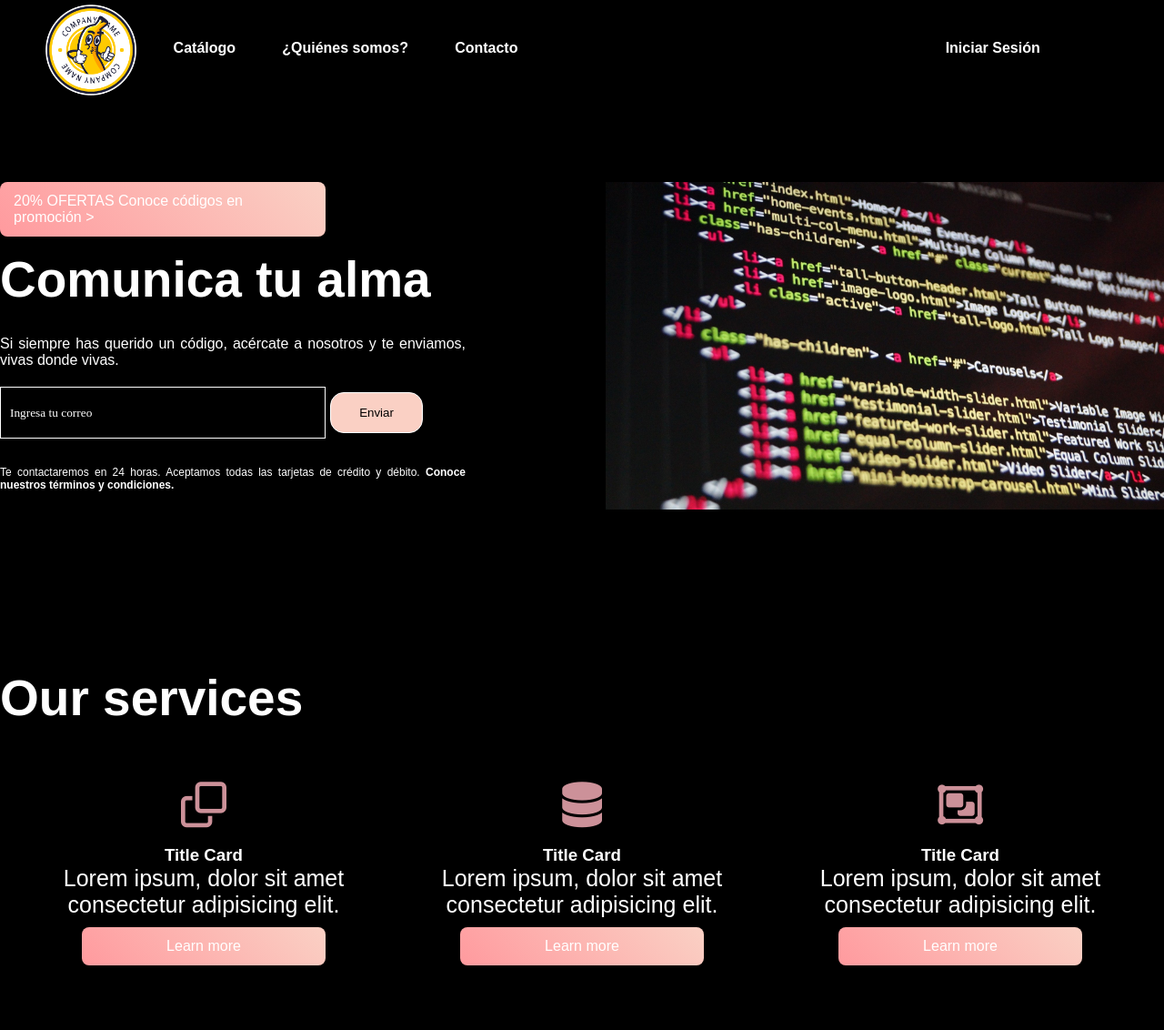
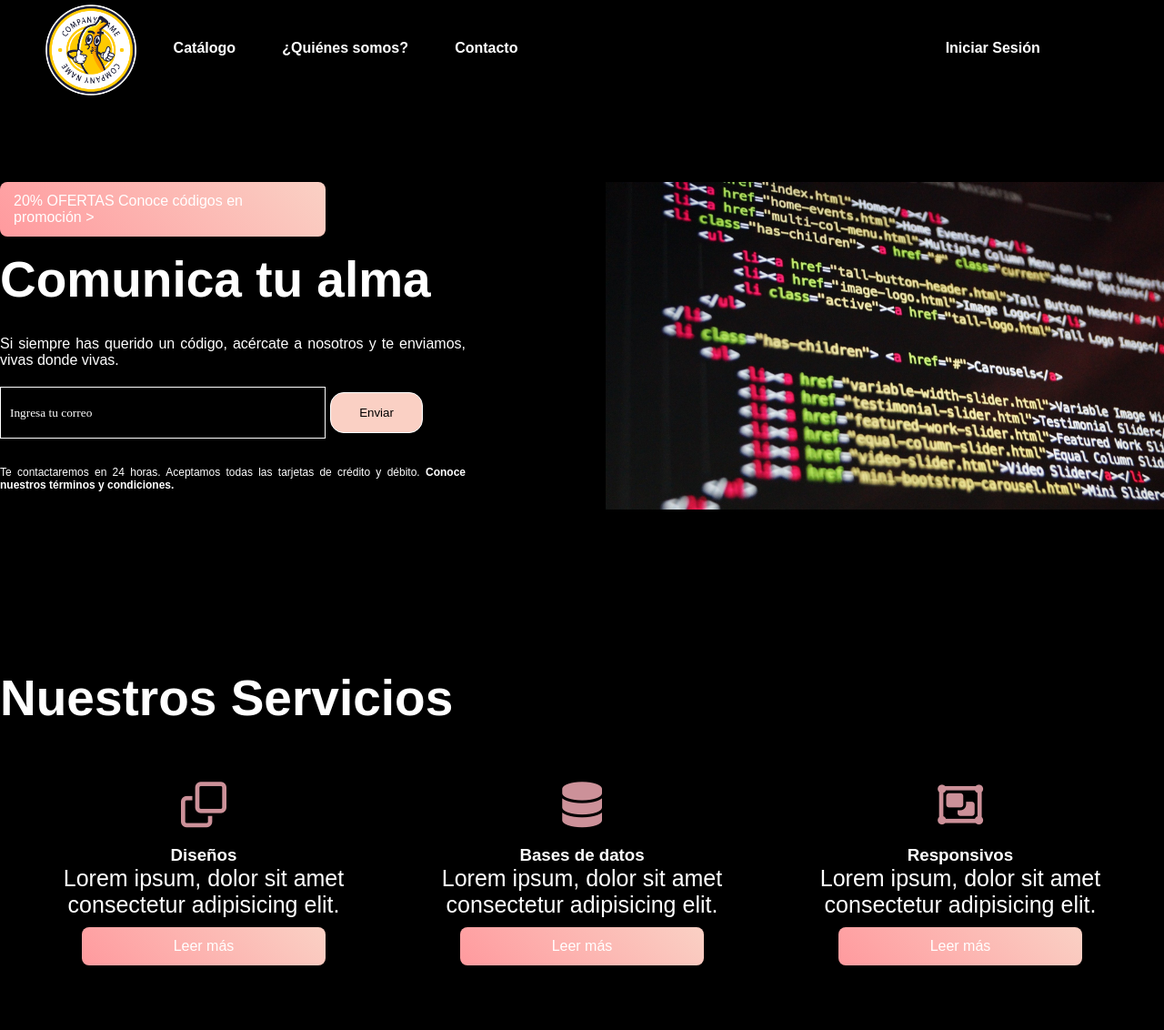
Before and after one commit to quizher/landing, a plain HTML site: page index.html in a window 1280 px wide. Shown: the top 1132 px of the page at 91% size. Drawn offline with Linux system fonts and the light colour scheme.

Commit message:
cuarto commit

```diff
--- a/assets/css/style.css
+++ b/assets/css/style.css
@@ -10,7 +10,7 @@ html {
 
 body {
     font-family: 'Raleway', sans-serif;
-    background: #000;
+    /* background: #000; */
 
 }
 
@@ -93,6 +93,9 @@ ul li a:hover {
 
 }
 
+section {
+    background: #000;
+}
 
 /* Section */
 
@@ -182,6 +185,11 @@ input[type="submit"] {
 
 /* Cards */
 
+.cards {
+    margin-bottom: 100vh;
+
+}
+
 .content-cards {
     display: flex;
     width: 100%;
@@ -220,3 +228,76 @@ input[type="submit"] {
     margin-bottom: 10px;
     color: #fff;
 }
+
+
+.footer {
+    width: 100%;
+    height: 100vh;
+    background-color: black;
+    color: white;
+    padding-top: 180px;
+    position: fixed;
+    z-index: -2;
+    bottom: 0;
+    left: 0;
+}
+
+.footer-info {
+    font-size: 35px;
+    padding: 30px 0 30px 50px;
+    width: 70%;
+    margin: 0 auto;
+
+}
+
+.footer-info>h1 {
+    padding-bottom: 15px;
+}
+
+.footer-contact {
+    font-size: 22px;
+    padding: 100px 0 30px 50px;
+    width: 70%;
+    margin: 0 auto;
+}
+
+.footer-sns {
+    width: 70%;
+    position: absolute;
+    bottom: 40px;
+    left: 0;
+    right: 0;
+    margin: 0 auto;
+    display: grid;
+    grid-template-columns: 2fr 1fr;
+    align-items: center;
+}
+
+.sns-links {
+    display: grid;
+    width: 100%;
+    grid-template-columns: 1fr 1fr 1fr;
+}
+
+.linkedin,
+.twitter,
+.facebook {
+    color: white;
+    font-size: 35px;
+    margin: 0 auto;
+    padding-bottom: 10px;
+    border-bottom: 4px solid transparent;
+}
+
+.linkedin:hover,
+.twitter:hover,
+.facebook:hover {
+    border-color: white;
+    transition: all 0.3s ease-out;
+}
+
+.design-by {
+    font-size: 18px;
+    padding-left: 50px;
+    color: white;
+}
--- a/index.html
+++ b/index.html
@@ -6,6 +6,9 @@
     <meta http-equiv="X-UA-Compatible" content="IE=edge">
     <meta name="viewport" content="width=device-width, initial-scale=1.0">
     <title>Landing Enrique Guzmán</title>
+
+
+
 
 
     <link rel="stylesheet" href="assets/css/style.css">
@@ -57,28 +60,56 @@
     </section>
 
     <section class="cards contenedor">
-        <h2 class="titulo">Our services</h2>
+        <h2 class="titulo">Nuestros Servicios</h2>
         <div class="content-cards">
             <article class="card">
                 <i class="far fa-clone"></i>
-                <h3>Title Card</h3>
+                <h3>Diseños</h3>
                 <p>Lorem ipsum, dolor sit amet consectetur adipisicing elit.</p>
-                <a href="" class="cta">Learn more</a>
+                <a href="" class="cta">Leer más</a>
             </article>
             <article class="card">
                 <i class="fas fa-database"></i>
-                <h3>Title Card</h3>
+                <h3>Bases de datos</h3>
                 <p>Lorem ipsum, dolor sit amet consectetur adipisicing elit.</p>
-                <a href="" class="cta">Learn more</a>
+                <a href="" class="cta">Leer más</a>
             </article>
             <article class="card">
                 <i class="far fa-object-group"></i>
-                <h3>Title Card</h3>
+                <h3>Responsivos</h3>
                 <p>Lorem ipsum, dolor sit amet consectetur adipisicing elit.</p>
-                <a href="" class="cta">Learn more</a>
+                <a href="" class="cta">Leer más</a>
             </article>
         </div>
     </section>
+
+    <footer class="footer">
+        <div class="footer-info">
+            <h1>LUIS ENRIQUE GUZMÁN RAMÍREZ</h1>
+            <p>CDMX</p>
+        </div>
+        <div class="footer-contact">
+            <h3>Contáctame</h3>
+            <p>Y comencemos a trabajar</p>
+        </div>
+        <div class="footer-sns">
+            <div class="design-by">
+                Design By QUISHER
+            </div>
+            <div class="sns-links">
+                <a href="" target="_blank" rel="noreferrer">
+                    <i class="fab fa-linkedin linkedin"></i>
+                </a>
+                <a href="" target="_blank" rel="noreferrer">
+                    <i class="fab fa-twitter twitter"></i>
+                </a>
+                <a href="" target="_blank" rel="noreferrer">
+                    <i class="fab fa-facebook facebook"></i>
+                </a>
+            </div>
+        </div>
+
+    </footer>
 
 
 
```
